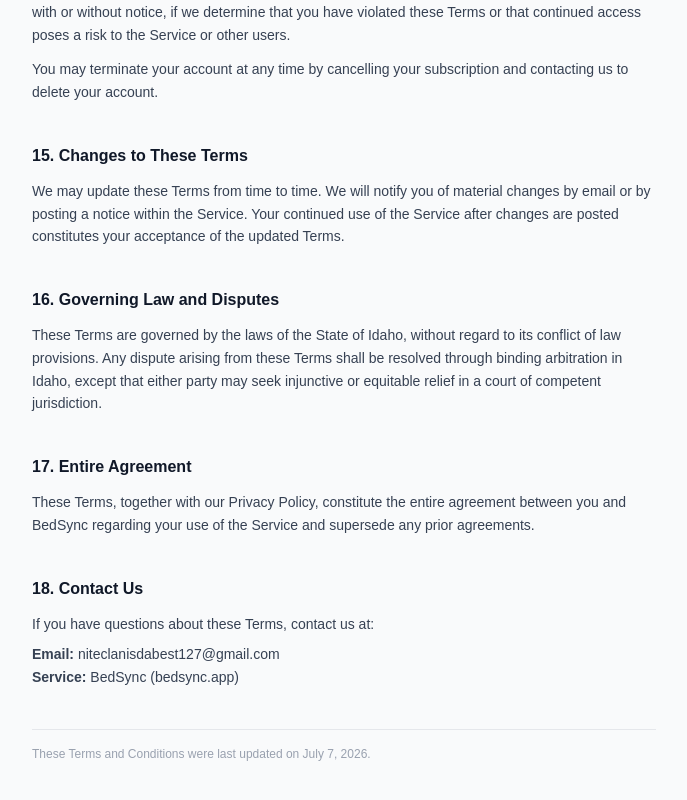
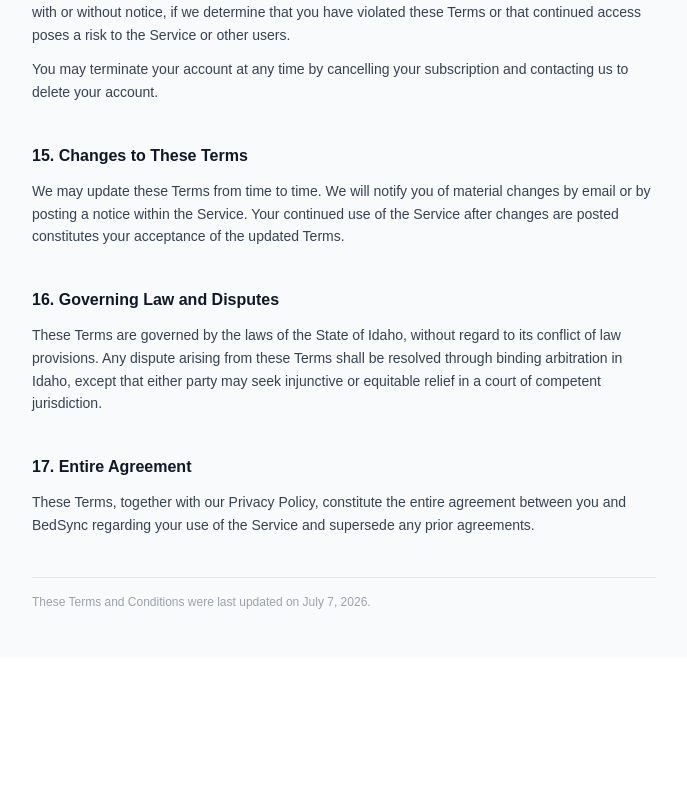
Before and after one commit to ianh-ai/bedsync, a Next.js app: page /terms in a window 1280 px wide. Shown: the part 3268-4068 px from the top of the page, without its empty margins (296-983 px from the left). After the commit the page ends 3926 px from the top, so only its background shows below. Built offline with nearby package versions, Linux system fonts and the light colour scheme.

Commit message:
remove contact us section from terms and privacy pages

```diff
--- a/app/privacy/page.tsx
+++ b/app/privacy/page.tsx
@@ -132,15 +132,6 @@ export default function PrivacyPage() {
             <p>We may update this Privacy Policy from time to time. We will notify you of material changes by posting the new policy on this page and updating the "Last Updated" date. Your continued use of the Service after changes are posted constitutes your acceptance of the updated policy.</p>
           </section>
 
-          <section>
-            <h2 className="text-base font-semibold text-gray-900 mb-3">12. Contact Us</h2>
-            <p>If you have questions or concerns about this Privacy Policy, contact us at:</p>
-            <p className="mt-2">
-              <strong>Email:</strong> niteclanisdabest127@gmail.com<br />
-              <strong>Service:</strong> BedSync (bedsync.app)
-            </p>
-          </section>
-
           <p className="text-xs text-gray-400 pt-4 border-t border-gray-200">
             This Privacy Policy was last updated on July 7, 2026.
           </p>
--- a/app/terms/page.tsx
+++ b/app/terms/page.tsx
@@ -164,15 +164,6 @@ export default function TermsPage() {
             <p>These Terms, together with our Privacy Policy, constitute the entire agreement between you and BedSync regarding your use of the Service and supersede any prior agreements.</p>
           </section>
 
-          <section>
-            <h2 className="text-base font-semibold text-gray-900 mb-3">18. Contact Us</h2>
-            <p>If you have questions about these Terms, contact us at:</p>
-            <p className="mt-2">
-              <strong>Email:</strong> niteclanisdabest127@gmail.com<br />
-              <strong>Service:</strong> BedSync (bedsync.app)
-            </p>
-          </section>
-
           <p className="text-xs text-gray-400 pt-4 border-t border-gray-200">
             These Terms and Conditions were last updated on July 7, 2026.
           </p>
```
